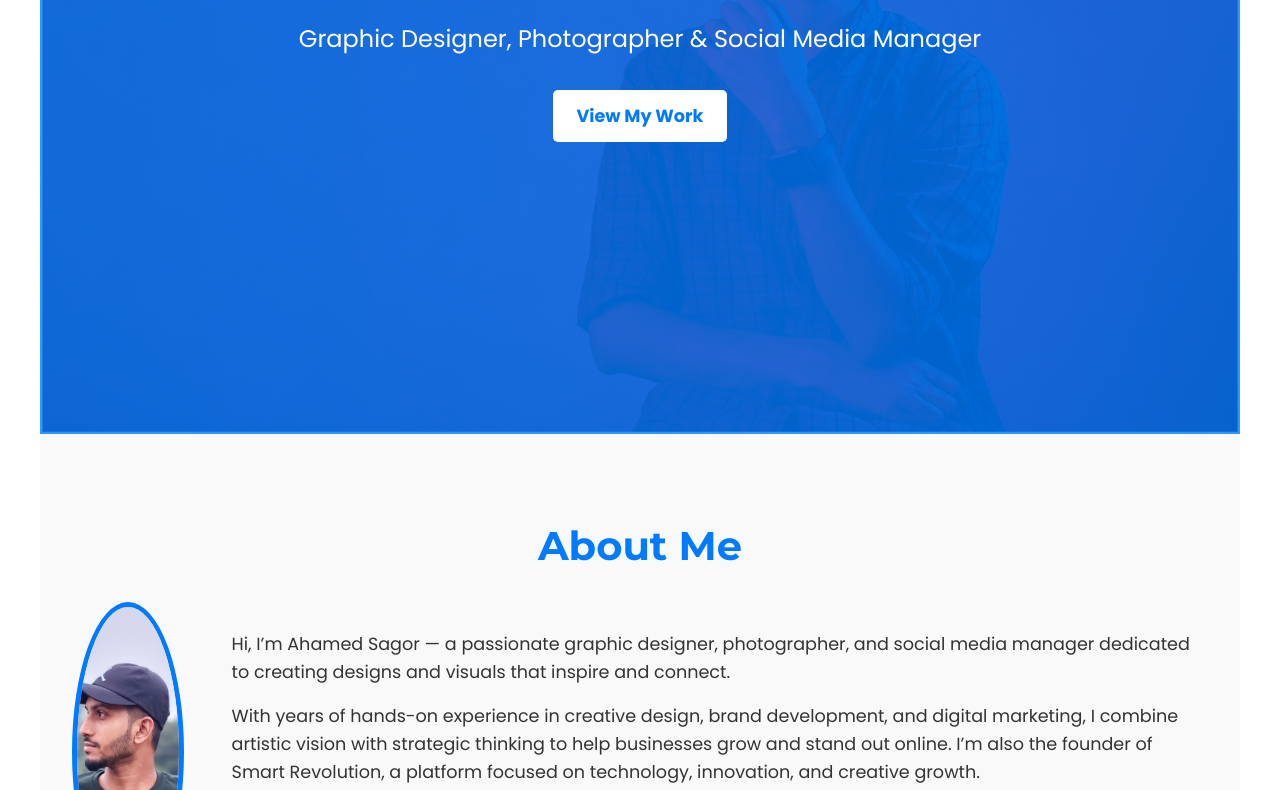
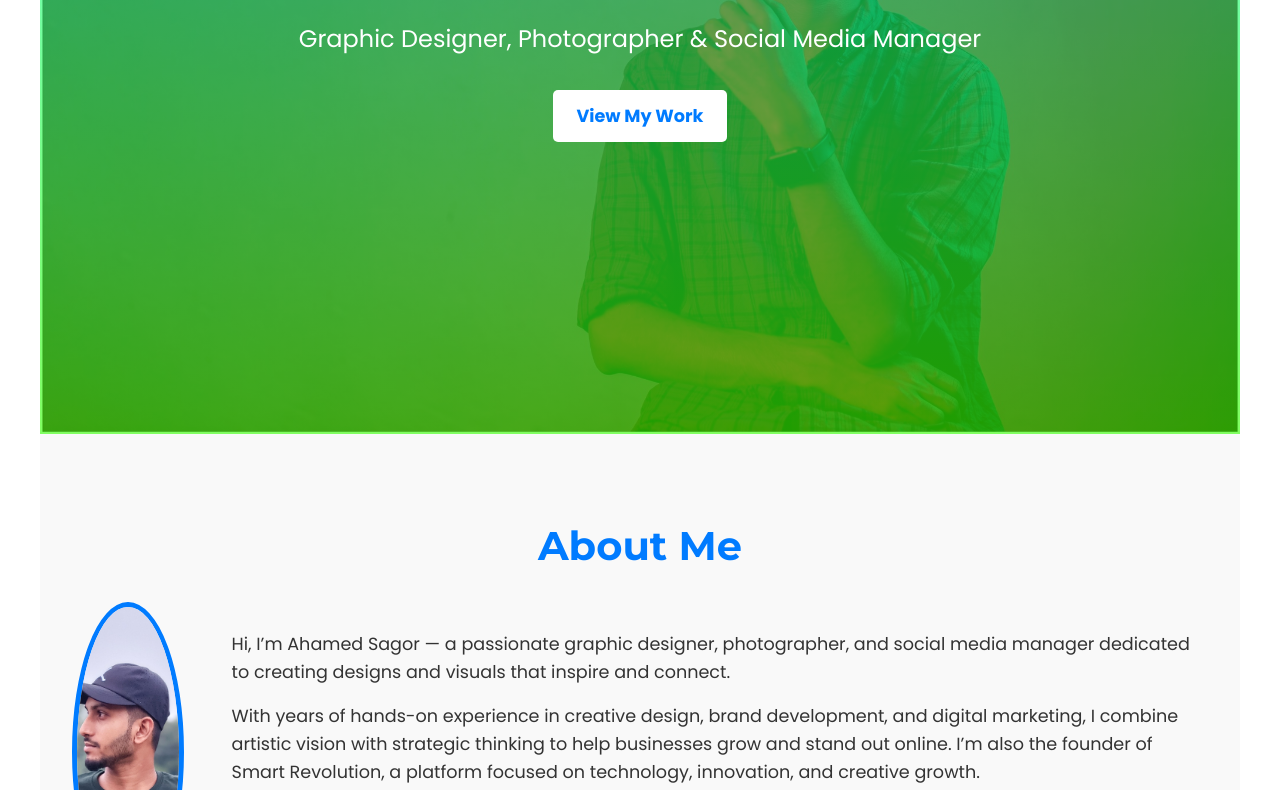
Before and after one commit to sagorsp/Ahamed-Sagor, a plain HTML site: page index.html in a window 1280 px wide. Shown: the part 366-1156 px from the top of the page. Drawn offline with Linux system fonts and the light colour scheme.

Commit message:
change background color

```diff
--- a/style.css
+++ b/style.css
@@ -126,7 +126,7 @@ nav {
     align-items: center;
     justify-content: center;
     background-color: var(--primary-color); /* You can change this */
-    background-image: linear-gradient(rgba(0, 123, 255, 0.8), rgba(0, 123, 255, 0.8)), url('images/background.jpg');
+    background-image: linear-gradient(rgba(0, 255, 191, 0.589), rgba(51, 255, 0, 0.616)), url('images/background.jpg');
     background-size: cover;
     background-position: center;
     color: var(--light-color);
```
